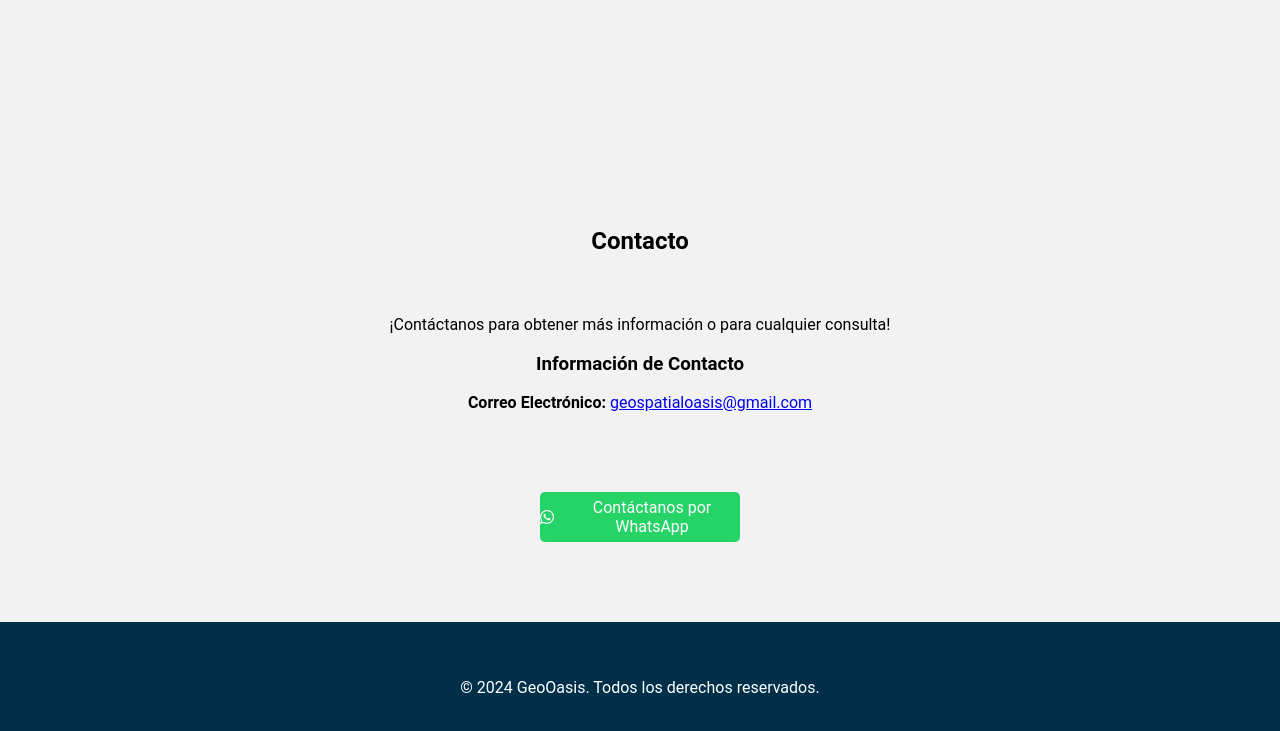
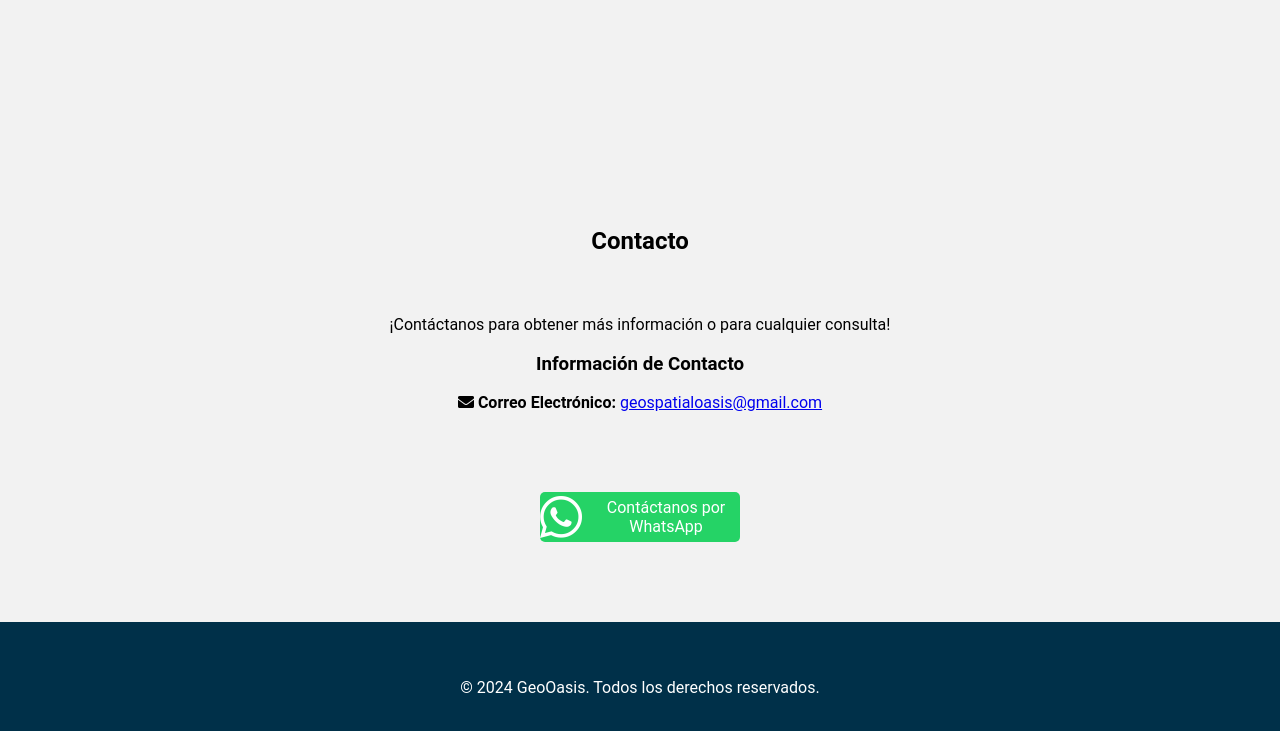
Before and after one commit to ge0asis/ge0asis.github.io, a plain HTML site: page index.html in a window 1280 px wide. Shown: the part 2334-3065 px from the top of the page. Drawn offline with Linux system fonts and the light colour scheme.

Commit message:
Update index.html

```diff
--- a/index.html
+++ b/index.html
@@ -114,12 +114,12 @@
       <p>¡Contáctanos para obtener más información o para cualquier consulta!</p>
       <div class="informacion-contacto">
         <h3>Información de Contacto</h3>
-        <p><strong>Correo Electrónico:</strong> <a href="mailto:info@geo-oasis.com">geospatialoasis@gmail.com</a></p>
+        <p><strong><i class="fas fa-envelope"></i> Correo Electrónico:</strong> <a href="mailto:geospatialoasis@gmail.com">geospatialoasis@gmail.com</a></p>
+      </div>
 
-     </div>
       <div class="contact-button">
         <a href="https://api.whatsapp.com/send?phone=946648819" target="_blank">
-          <i class="fab fa-whatsapp"></i>
+          <i class="fab fa-whatsapp fa-3x"></i>
           <span>Contáctanos por WhatsApp</span>
         </a>
       </div>
```
